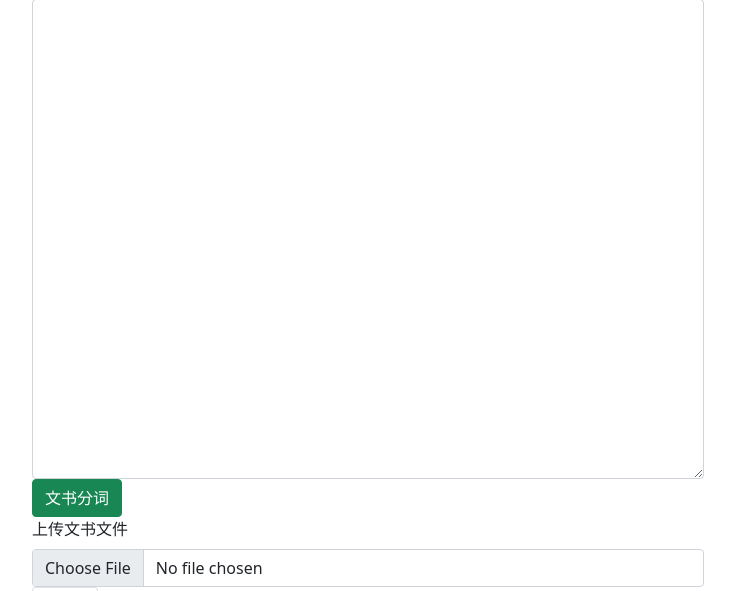
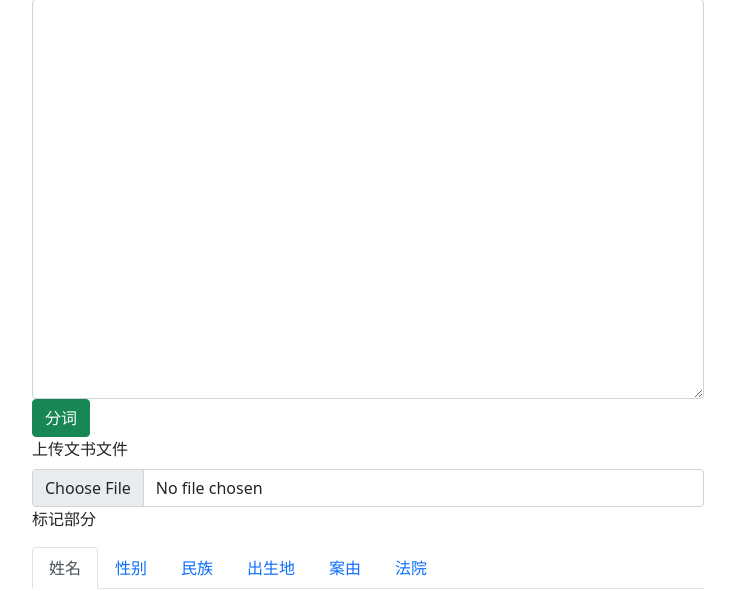
Before and after one commit to HCPlantern/DataScienceProject, a Spring Boot app: page / in a window 1280 px wide. Shown: the part 41-632 px from the top of the page, without its empty margins (272-1007 px from the left). Run offline with Spring Boot 4, Linux system fonts and the light colour scheme; some libraries are stand-ins or nearby versions.

Commit message:
小幅度修改

```diff
--- a/src/main/java/com/workhard/wenshu/service/Marker.java
+++ b/src/main/java/com/workhard/wenshu/service/Marker.java
@@ -8,6 +8,7 @@ import java.util.ArrayList;
 import java.util.LinkedHashMap;
 
 /**
+ * !! 此类并未被使用 !!
  * 对文书内容进行标记, 输出 json 字符串
  * 标注内容:
  * ---当事人 (SubjectInfo 类)
--- a/src/main/java/com/workhard/wenshu/service/Split.java
+++ b/src/main/java/com/workhard/wenshu/service/Split.java
@@ -17,6 +17,8 @@ public class Split {
     private static final String location = "LOCATION";
     private static final String person = "PERSON";
     private static HanLPClient client;
+    private static final String url = "https://www.hanlp.com/api";
+    private static final String auth = "NjYyQGJicy5oYW5scC5jb206T0NMNmd3Yjl3QW93Z1RnQg==";
 
     @JSONField(name = "org", ordinal = 3)
     private final HashSet<String> orgSet;
@@ -34,7 +36,7 @@ public class Split {
     private final HashSet<String> adjSet;
 
     public Split() {
-        client = new HanLPClient("https://www.hanlp.com/api", "NjYyQGJicy5oYW5scC5jb206T0NMNmd3Yjl3QW93Z1RnQg==");
+        client = new HanLPClient(url, auth);
         orgSet = new LinkedHashSet<>();
         dateSet = new LinkedHashSet<>();
         locationSet = new LinkedHashSet<>();
--- a/src/main/java/com/workhard/wenshu/service/SubjectInfo.java
+++ b/src/main/java/com/workhard/wenshu/service/SubjectInfo.java
@@ -3,6 +3,9 @@ package com.workhard.wenshu.service;
 import com.alibaba.fastjson.annotation.JSONField;
 import lombok.Data;
 
+/**
+ * !! 此类并未被使用 !!
+ */
 @Data
 public class SubjectInfo {
     @JSONField(name = "名称", ordinal = 1)
--- a/src/main/resources/static/css/index.css
+++ b/src/main/resources/static/css/index.css
@@ -7,5 +7,5 @@
 }
 
 #originalText{
-    height: 30rem;
+    height: 25rem;
 }
--- a/src/main/resources/static/index.html
+++ b/src/main/resources/static/index.html
@@ -49,7 +49,7 @@
             <textarea name="text" id="originalText" class="form-control" v-model="originalText">
         </textarea>
             <button type="button" class="btn btn-success" id="splitConfirm" data-bs-toggle="modal"
-                    data-bs-target="#splitSuccessModal" @click="splitConfirm">文书分词
+                    data-bs-target="#splitSuccessModal" @click="splitConfirm">分词
             </button>
         </div>
         <div id="uploadFile">
@@ -58,6 +58,9 @@
         </div>
     </div>
     <div id="mark-part">
+        <p>
+            标记部分
+        </p>
         <!-- 导航 Tab -->
         <div id="main-tab">
             <ul class="nav nav-tabs" id="myTab" role="tablist">
```
